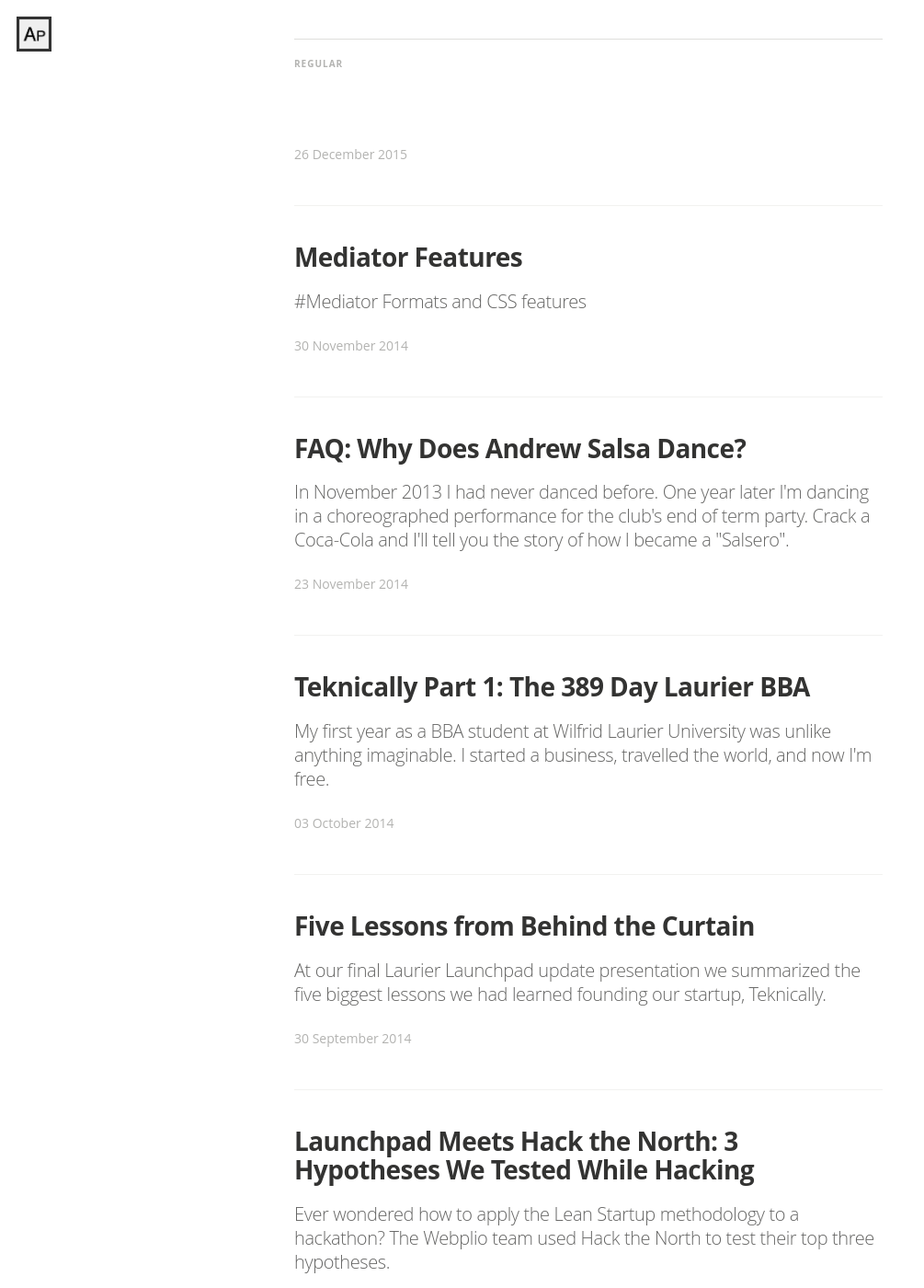
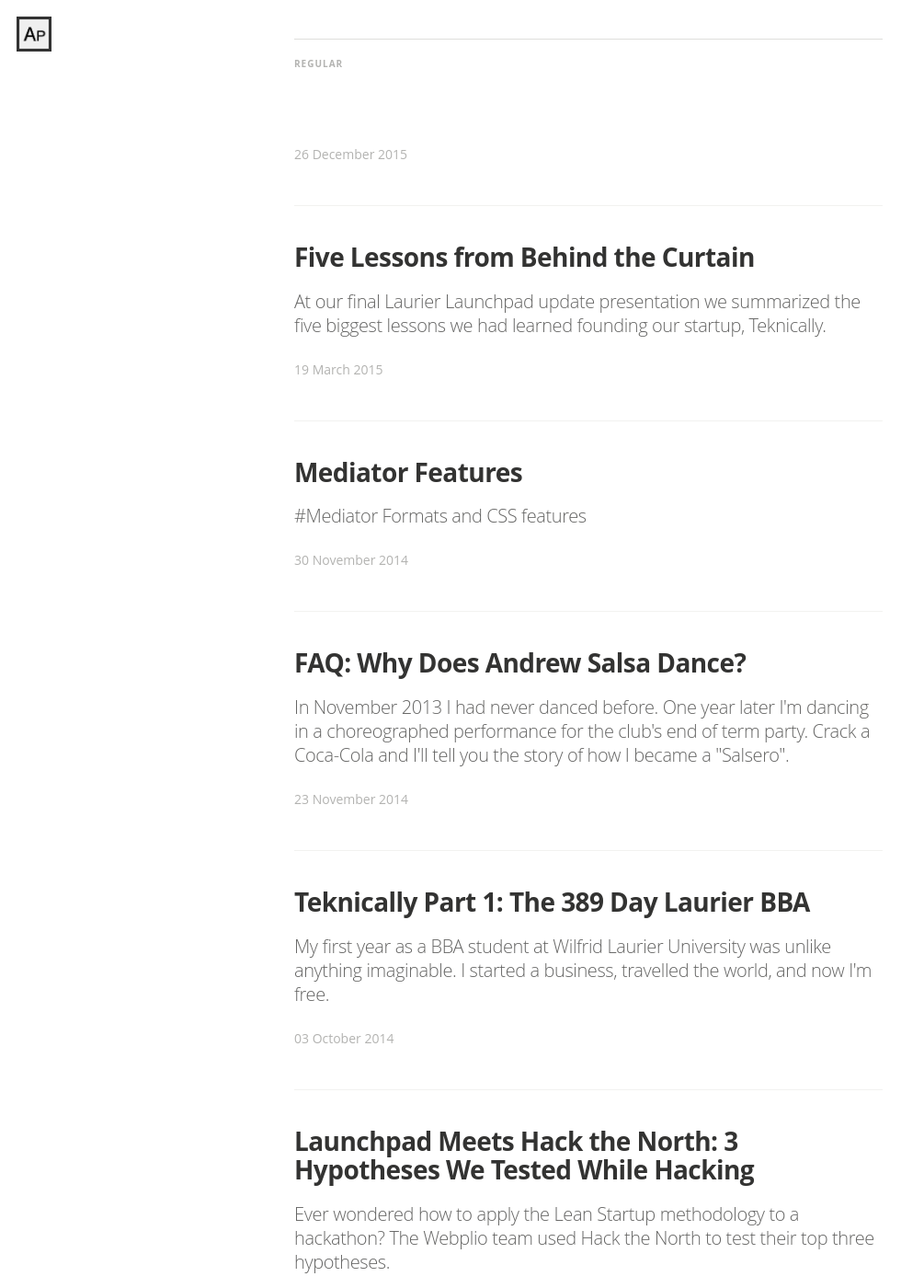
Before and after one commit to adrwxyz/classic.adrw.xyz, a Jekyll site: the page built from index.html, in a window 1280 px wide and 1400 px high, scrolled down 1071 px. Shown: the whole window at 92% size, without its empty margins (0-1005 px from the left). Built offline with Jekyll 4.4.1, drawn with Linux system fonts in a browser that asks for light colours; nearby versions of some CDN libraries; some web fonts are replaced; Markdown is read by kramdown in place of the engine named in the settings; the list of posts is cut into pages by our own code.

Commit message:
dream fades and 5 lessons

```diff
--- a/_posts/2015-03-19-lessons-from-behind-the-curtain.md
+++ b/_posts/2015-03-19-lessons-from-behind-the-curtain.md
@@ -1,6 +1,6 @@
 ---
 title:  "Five Lessons from Behind the Curtain"
-date:   2014-09-30 12:34:25
+date:   2015-03-19 16:09:25
 tags: startups
 image: /assets/article_images/2015-03-19-lessons-from-behind-the-curtain/chicago.jpg
 excerpt: At our final Laurier Launchpad update presentation we summarized the five biggest lessons we had learned founding our startup, Teknically.
```
